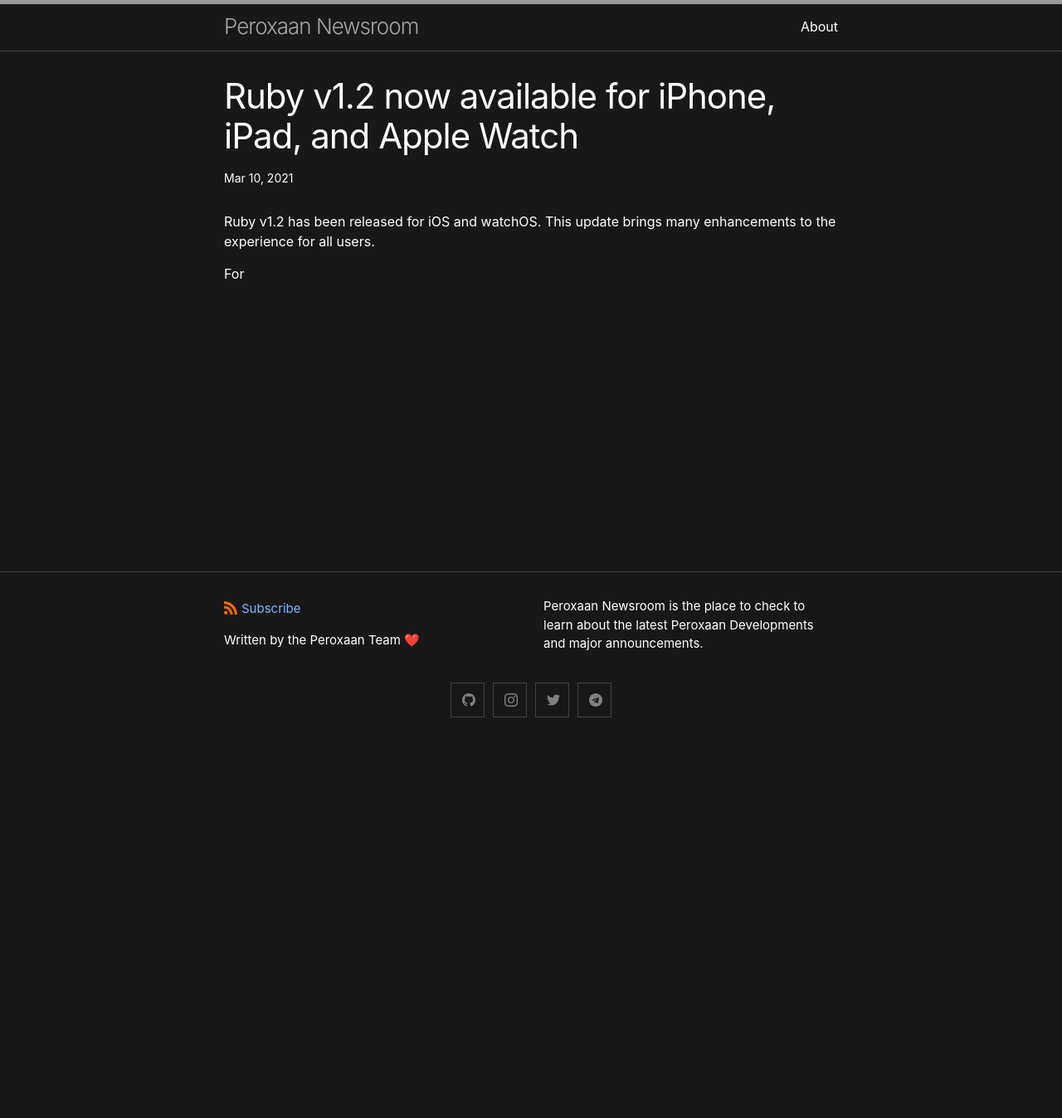
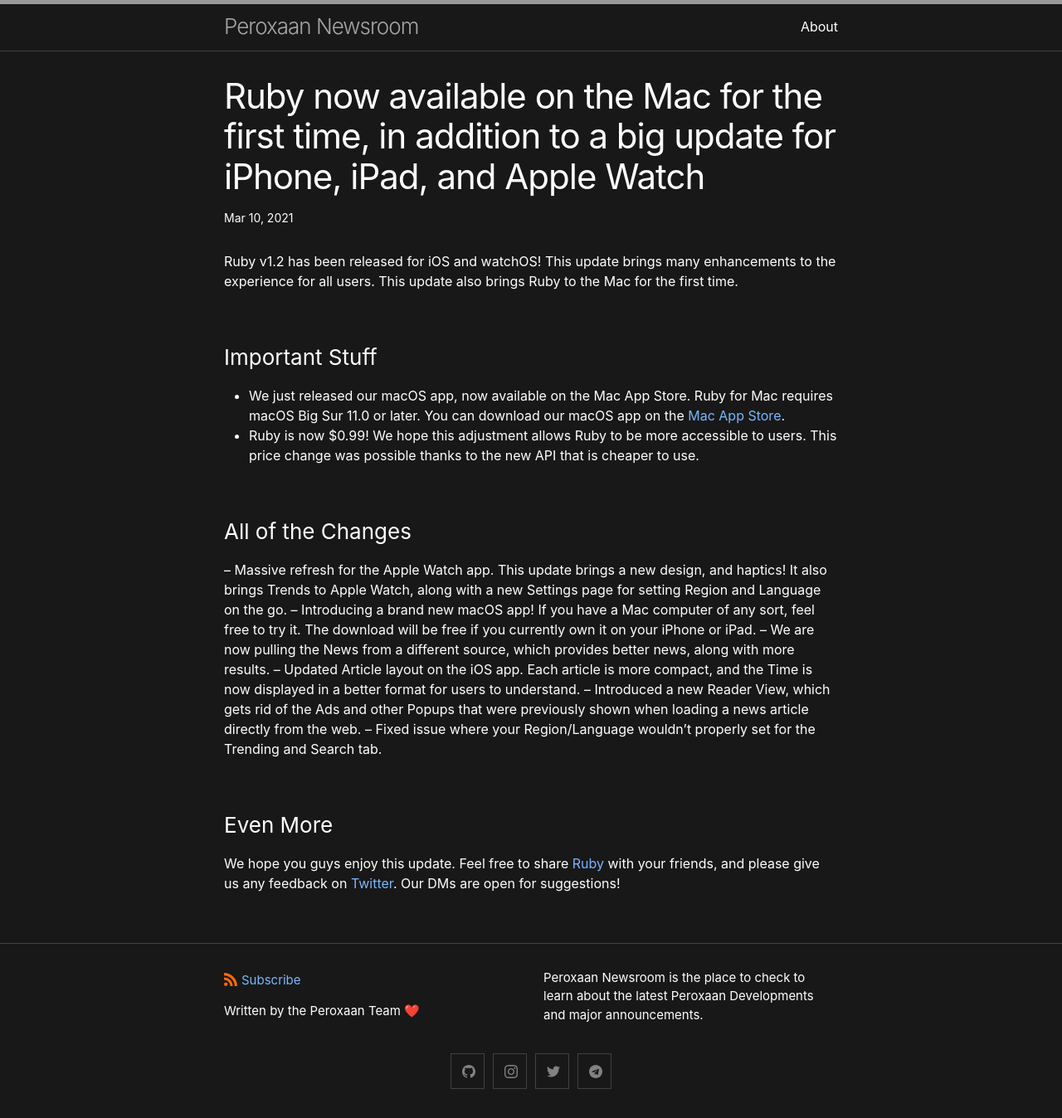
Before and after one commit to Peroxaan/peroxaan-newsroom, a Jekyll site: the page built from _posts/2021-03-10-ruby-v1.2-now-available.markdown, in a window 1280 px wide. Shown: the whole page at 83% size. Built offline with Jekyll 4.4.1, drawn with Linux system fonts in a browser that asks for light colours; before the commit the page ends 900 px from its top, so only the background shows below that.

Commit message:
Update 2021-03-10-ruby-v1.2-now-available.markdown

```diff
--- a/_posts/2021-03-10-ruby-v1.2-now-available.markdown
+++ b/_posts/2021-03-10-ruby-v1.2-now-available.markdown
@@ -1,10 +1,23 @@
 ---
 layout: post
-title:  "Ruby v1.2 now available for iPhone, iPad, and Apple Watch"
+title:  "Ruby now available on the Mac for the first time, in addition to a big update for iPhone, iPad, and Apple Watch"
 date:   2021-03-10 12:00:00 -0500
 categories: update
 ---
 
-Ruby v1.2 has been released for iOS and watchOS. This update brings many enhancements to the experience for all users.
+Ruby v1.2 has been released for iOS and watchOS! This update brings many enhancements to the experience for all users. This update also brings Ruby to the Mac for the first time.
 
-For
+### Important Stuff
+- We just released our macOS app, now available on the Mac App Store. Ruby for Mac requires macOS Big Sur 11.0 or later. You can download our macOS app on the [Mac App Store](https://apps.apple.com/us/app/id1522815729).
+- Ruby is now $0.99! We hope this adjustment allows Ruby to be more accessible to users. This price change was possible thanks to the new API that is cheaper to use.
+
+### All of the Changes
+– Massive refresh for the Apple Watch app. This update brings a new design, and haptics! It also brings Trends to Apple Watch, along with a new Settings page for setting Region and Language on the go.
+– Introducing a brand new macOS app! If you have a Mac computer of any sort, feel free to try it. The download will be free if you currently own it on your iPhone or iPad.
+– We are now pulling the News from a different source, which provides better news, along with more results.
+– Updated Article layout on the iOS app. Each article is more compact, and the Time is now displayed in a better format for users to understand.
+– Introduced a new Reader View, which gets rid of the Ads and other Popups that were previously shown when loading a news article directly from the web.
+– Fixed issue where your Region/Language wouldn’t properly set for the Trending and Search tab.
+
+### Even More
+We hope you guys enjoy this update. Feel free to share [Ruby](https://apps.apple.com/us/app/id1522815729) with your friends, and please give us any feedback on [Twitter](https://twitter.com/peroxaan). Our DMs are open for suggestions!
```
